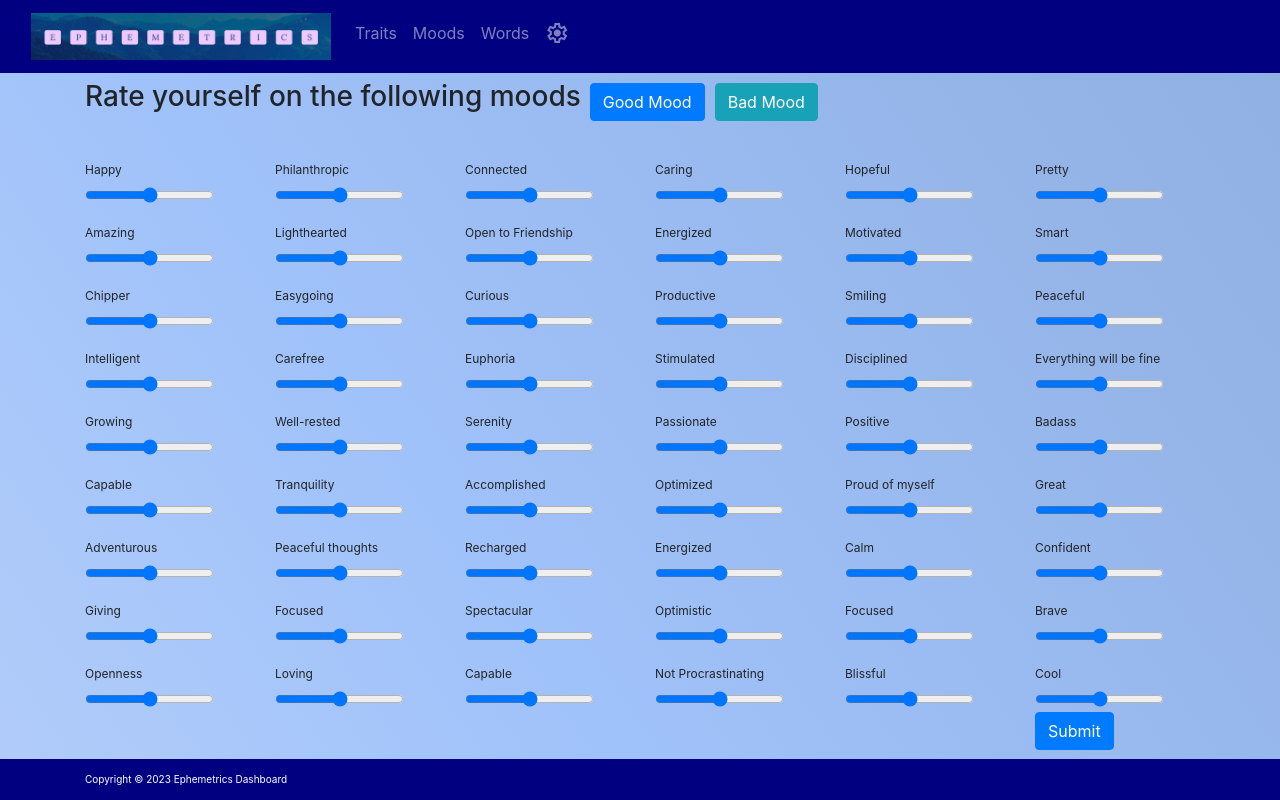
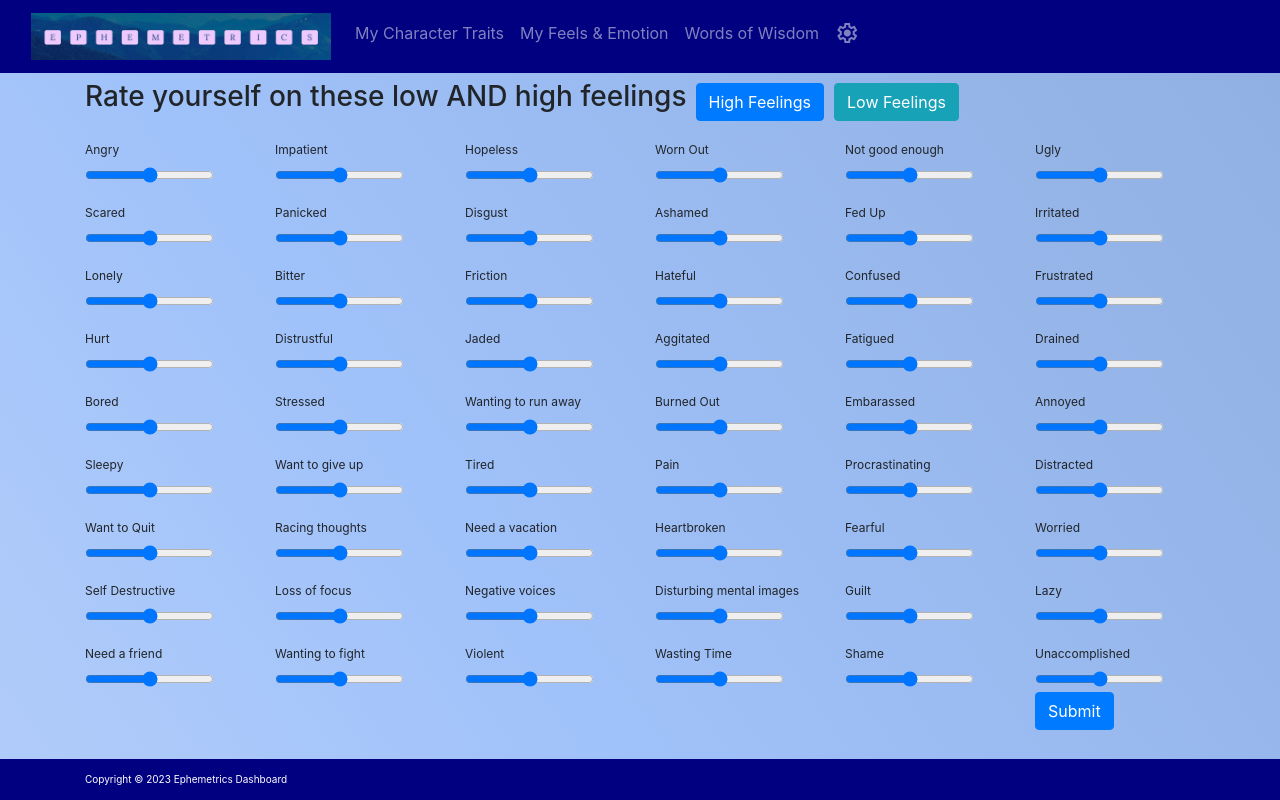
Before and after one commit to sublime-digital/actors-toolkit, an Angular app: page /moodrecord in a window 1280 px wide. Shown: the top 800 px of the page. Built offline with nearby package versions, Linux system fonts and the light colour scheme.

Commit message:
summer 23 changes

```diff
--- a/src/app/app-routing.module.ts
+++ b/src/app/app-routing.module.ts
@@ -6,7 +6,7 @@ import { AffirmationsComponent } from './affirmations/affirmations.component';
 
 
 const routes: Routes = [
-  { path: '',   redirectTo: 'moodrecord', pathMatch: 'full' },
+  { path: '',   redirectTo: 'struggles', pathMatch: 'full' },
   { path: 'moodrecord', component: MoodRecordComponent },
   { path: 'struggles', component: StrugglesComponent },
   { path: 'affirmations', component: AffirmationsComponent },
--- a/src/app/app.component.html
+++ b/src/app/app.component.html
@@ -12,13 +12,13 @@
       <div class="collapse navbar-collapse" id="navbarNavDropdown">
         <ul class="navbar-nav">
           <li class="nav-item">
-            <a class="nav-link" routerLink="struggles">Traits</a>
+            <a class="nav-link" routerLink="struggles">My Character Traits</a>
           </li>
           <li class="nav-item">
-            <a class="nav-link" routerLink="moodrecord">Moods</a>
+            <a class="nav-link" routerLink="moodrecord">My Feels & Emotion</a>
           </li>
           <li class="nav-item">
-            <a class="nav-link" routerLink="affirmations">Words</a>
+            <a class="nav-link" routerLink="affirmations">Words of Wisdom</a>
           </li>
           <li class="nav settings-icon">
             <a class="nav-link" routerLink="settings">
--- a/src/app/mood-record/mood-record.component.html
+++ b/src/app/mood-record/mood-record.component.html
@@ -1,48 +1,48 @@
 <div class="container">
-  <h3 class="text">Rate yourself on the following moods</h3>&nbsp;
-  <button class="btn btn-primary btn1" (click)="goodmood=true">Good Mood</button>
-  <button class="btn btn-info" (click)="goodmood=false">Bad Mood</button>
+  <h3 class="text">Rate yourself on these low AND high feelings</h3>&nbsp;
+  <button class="btn btn-primary btn1" (click)="goodmood=true">High Feelings</button>
+  <button class="btn btn-info" (click)="goodmood=false">Low Feelings</button>
 
   <div class="goodmoods" *ngIf="goodmood else badmood">
     <div class="row goodmoods">
       <div class="col-md-2">
-        <p><label for="customRange1" class="form-label">Happy</label>
+        <p><label for="customRange1" class="form-label">OK</label>
         <br><input type="range" class="form-range" id="customRange1">
-        <p><label for="customRange1" class="form-label">Amazing</label>
+        <p><label for="customRange1" class="form-label">High</label>
         <br><input type="range" class="form-range" id="customRange1">
-        <p><label for="customRange1" class="form-label">Chipper</label>
+        <p><label for="customRange1" class="form-label">Laughing</label>
         <br><input type="range" class="form-range" id="customRange1">
-        <p><label for="customRange1" class="form-label">Intelligent</label>
+        <p><label for="customRange1" class="form-label">Optimism</label>
         <br><input type="range" class="form-range" id="customRange1">
-        <p><label for="customRange1" class="form-label">Growing</label>
+        <p><label for="customRange1" class="form-label">Chill</label>
         <br><input type="range" class="form-range" id="customRange1">
-        <p><label for="customRange1" class="form-label">Capable</label>
+        <p><label for="customRange1" class="form-label">Ecstatic</label>
         <br><input type="range" class="form-range" id="customRange1">
-        <p><label for="customRange1" class="form-label">Adventurous</label>
+        <p><label for="customRange1" class="form-label">Advancing</label>
         <br><input type="range" class="form-range" id="customRange1">
-        <p><label for="customRange1" class="form-label">Giving</label>
+        <p><label for="customRange1" class="form-label">Mellow</label>
         <br><input type="range" class="form-range" id="customRange1">
-        <p><label for="customRange1" class="form-label">Openness</label>
+        <p><label for="customRange1" class="form-label">Likeable</label>
         <br><input type="range" class="form-range" id="customRange1">
       </div>
       <div class="col-md-2">
-        <p><label for="customRange1" class="form-label">Philanthropic</label>
+        <p><label for="customRange1" class="form-label">Brilliant</label>
         <br><input type="range" class="form-range" id="customRange1">
-        <p><label for="customRange1" class="form-label">Lighthearted</label>
+        <p><label for="customRange1" class="form-label">Open hearted</label>
         <br><input type="range" class="form-range" id="customRange1">
-        <p><label for="customRange1" class="form-label">Easygoing</label>
+        <p><label for="customRange1" class="form-label">Mindful</label>
         <br><input type="range" class="form-range" id="customRange1">
-        <p><label for="customRange1" class="form-label">Carefree</label>
+        <p><label for="customRange1" class="form-label">Brave</label>
         <br><input type="range" class="form-range" id="customRange1">
-        <p><label for="customRange1" class="form-label">Well-rested</label>
+        <p><label for="customRange1" class="form-label">Joyous</label>
         <br><input type="range" class="form-range" id="customRange1">
-        <p><label for="customRange1" class="form-label">Tranquility</label>
+        <p><label for="customRange1" class="form-label">Graceful</label>
         <br><input type="range" class="form-range" id="customRange1">
-        <p><label for="customRange1" class="form-label">Peaceful thoughts</label>
+        <p><label for="customRange1" class="form-label">Meticulous</label>
         <br><input type="range" class="form-range" id="customRange1">
-        <p><label for="customRange1" class="form-label">Focused</label>
+        <p><label for="customRange1" class="form-label">Hope</label>
         <br><input type="range" class="form-range" id="customRange1">
-        <p><label for="customRange1" class="form-label">Loving</label>
+        <p><label for="customRange1" class="form-label">शान्ति</label>
         <br><input type="range" class="form-range" id="customRange1">
       </div>
       <div class="col-md-2">
--- a/src/app/mood-record/mood-record.component.ts
+++ b/src/app/mood-record/mood-record.component.ts
@@ -12,6 +12,6 @@ export class MoodRecordComponent implements OnInit {
   ngOnInit(): void {
   }
 
-  goodmood = true;
+  goodmood = false;
 
 }
--- a/src/app/struggles/struggles.component.html
+++ b/src/app/struggles/struggles.component.html
@@ -1,9 +1,9 @@
 <div class="container">
-  <h3 class="text">Rate yourself on the following traits</h3>&nbsp;
-  <button class="btn btn-primary btn1" (click)="goodmood=true">Good Traits</button>
-  <button class="btn btn-info" (click)="goodmood=false">Bad Traits</button>
+  <h3 class="text">Rate yourself on these bad AND good traits</h3>&nbsp;
+  <button class="btn btn-primary btn1" (click)="goodmoods=true">Good Traits</button>
+  <button class="btn btn-info" (click)="goodmoods=false">Bad Traits</button>
 
-  <div class="goodmoods" *ngIf="goodmood else badmood">
+  <div class="goodmoods" *ngIf="goodmoods else badmoods">
     <div class="row goodmoods">
       <div class="col-md-2">
         <p><label for="customRange1" class="form-label">Smart</label>
@@ -129,12 +129,12 @@
     </div>
   </div>
 
-  <ng-template #badmood>
+  <ng-template #badmoods>
     <div class="row badmoods">
       <div class="col-md-2">
-        <p><label for="customRange1" class="form-label">Childish</label>
+        <p><label for="customRange1" class="form-label">Pessimistic</label>
         <br><input type="range" class="form-range" id="customRange1">
-        <p><label for="customRange1" class="form-label">Dependent</label>
+        <p><label for="customRange1" class="form-label">Greedy</label>
         <br><input type="range" class="form-range" id="customRange1">
         <p><label for="customRange1" class="form-label">Broke</label>
         <br><input type="range" class="form-range" id="customRange1">
@@ -144,7 +144,7 @@
         <br><input type="range" class="form-range" id="customRange1">
         <p><label for="customRange1" class="form-label">Lazy</label>
         <br><input type="range" class="form-range" id="customRange1">
-        <p><label for="customRange1" class="form-label">Stupid</label>
+        <p><label for="customRange1" class="form-label">Selfish</label>
         <br><input type="range" class="form-range" id="customRange1">
         <p><label for="customRange1" class="form-label">Petty</label>
         <br><input type="range" class="form-range" id="customRange1">
@@ -172,7 +172,7 @@
         <br><input type="range" class="form-range" id="customRange1">
       </div>
       <div class="col-md-2">
-        <p><label for="customRange1" class="form-label">Soft-spoken</label>
+        <p><label for="customRange1" class="form-label">Pissy</label>
         <br><input type="range" class="form-range" id="customRange1">
         <p><label for="customRange1" class="form-label">Annoying voice</label>
         <br><input type="range" class="form-range" id="customRange1">
@@ -182,13 +182,13 @@
         <br><input type="range" class="form-range" id="customRange1">
         <p><label for="customRange1" class="form-label">Boring</label>
         <br><input type="range" class="form-range" id="customRange1">
-        <p><label for="customRange1" class="form-label">Crazy</label>
+        <p><label for="customRange1" class="form-label">Moody</label>
         <br><input type="range" class="form-range" id="customRange1">
         <p><label for="customRange1" class="form-label">Basic</label>
         <br><input type="range" class="form-range" id="customRange1">
         <p><label for="customRange1" class="form-label">Psycho</label>
         <br><input type="range" class="form-range" id="customRange1">
-        <p><label for="customRange1" class="form-label">Manic</label>
+        <p><label for="customRange1" class="form-label">Broken</label>
         <br><input type="range" class="form-range" id="customRange1">
       </div>
       <div class="col-md-2">
@@ -196,7 +196,7 @@
         <br><input type="range" class="form-range" id="customRange1">
         <p><label for="customRange1" class="form-label">Paranoid</label>
         <br><input type="range" class="form-range" id="customRange1">
-        <p><label for="customRange1" class="form-label">Weak</label>
+        <p><label for="customRange1" class="form-label">Panicky</label>
         <br><input type="range" class="form-range" id="customRange1">
         <p><label for="customRange1" class="form-label">Complainer</label>
         <br><input type="range" class="form-range" id="customRange1">
@@ -204,15 +204,15 @@
         <br><input type="range" class="form-range" id="customRange1">
         <p><label for="customRange1" class="form-label">Needy</label>
         <br><input type="range" class="form-range" id="customRange1">
-        <p><label for="customRange1" class="form-label">Distant</label>
+        <p><label for="customRange1" class="form-label">Uncomfortable</label>
         <br><input type="range" class="form-range" id="customRange1">
         <p><label for="customRange1" class="form-label">Clueless</label>
         <br><input type="range" class="form-range" id="customRange1">
-        <p><label for="customRange1" class="form-label">Negative-nancy</label>
+        <p><label for="customRange1" class="form-label">Idiot</label>
         <br><input type="range" class="form-range" id="customRange1">
       </div>
       <div class="col-md-2">
-        <p><label for="customRange1" class="form-label">Too serious</label>
+        <p><label for="customRange1" class="form-label">Careless</label>
         <br><input type="range" class="form-range" id="customRange1">
         <p><label for="customRange1" class="form-label">Talks too much</label>
         <br><input type="range" class="form-range" id="customRange1">
@@ -220,27 +220,27 @@
         <br><input type="range" class="form-range" id="customRange1">
         <p><label for="customRange1" class="form-label">Never laughs</label>
         <br><input type="range" class="form-range" id="customRange1">
-        <p><label for="customRange1" class="form-label">Unfashionable</label>
+        <p><label for="customRange1" class="form-label">Liar</label>
         <br><input type="range" class="form-range" id="customRange1">
         <p><label for="customRange1" class="form-label">Poor speaker</label>
         <br><input type="range" class="form-range" id="customRange1">
         <p><label for="customRange1" class="form-label">Antisocial</label>
         <br><input type="range" class="form-range" id="customRange1">
-        <p><label for="customRange1" class="form-label">Troublemaker</label>
+        <p><label for="customRange1" class="form-label">Unpleasant</label>
         <br><input type="range" class="form-range" id="customRange1">
-        <p><label for="customRange1" class="form-label">Rude</label>
+        <p><label for="customRange1" class="form-label">Complainer</label>
         <br><input type="range" class="form-range" id="customRange1">
       </div>
       <div class="col-md-2">
-        <p><label for="customRange1" class="form-label">Mean</label>
+        <p><label for="customRange1" class="form-label">Bulllying</label>
         <br><input type="range" class="form-range" id="customRange1">
         <p><label for="customRange1" class="form-label">Aloof</label>
         <br><input type="range" class="form-range" id="customRange1">
-        <p><label for="customRange1" class="form-label">Fake</label>
+        <p><label for="customRange1" class="form-label">Provocative</label>
         <br><input type="range" class="form-range" id="customRange1">
         <p><label for="customRange1" class="form-label">Combative</label>
         <br><input type="range" class="form-range" id="customRange1">
-        <p><label for="customRange1" class="form-label">Quiet</label>
+        <p><label for="customRange1" class="form-label">Excuse Maker</label>
         <br><input type="range" class="form-range" id="customRange1">
         <p><label for="customRange1" class="form-label">Nervous</label>
         <br><input type="range" class="form-range" id="customRange1">
@@ -248,7 +248,7 @@
         <br><input type="range" class="form-range" id="customRange1">
         <p><label for="customRange1" class="form-label">Toxic</label>
         <br><input type="range" class="form-range" id="customRange1">
-        <p><label for="customRange1" class="form-label">Silent</label>
+        <p><label for="customRange1" class="form-label">Impatient</label>
         <br><input type="range" class="form-range" id="customRange1">
         <button class="btn btn-primary">Submit</button>
       </div>
--- a/src/app/struggles/struggles.component.ts
+++ b/src/app/struggles/struggles.component.ts
@@ -12,6 +12,6 @@ export class StrugglesComponent implements OnInit {
   ngOnInit(): void {
   }
 
-  goodmood = true;
+  goodmoods = false;
 
 }
```
Also changed, not shown: src/app/affirmations/affirmations.component.html (+6 -2 lines).
